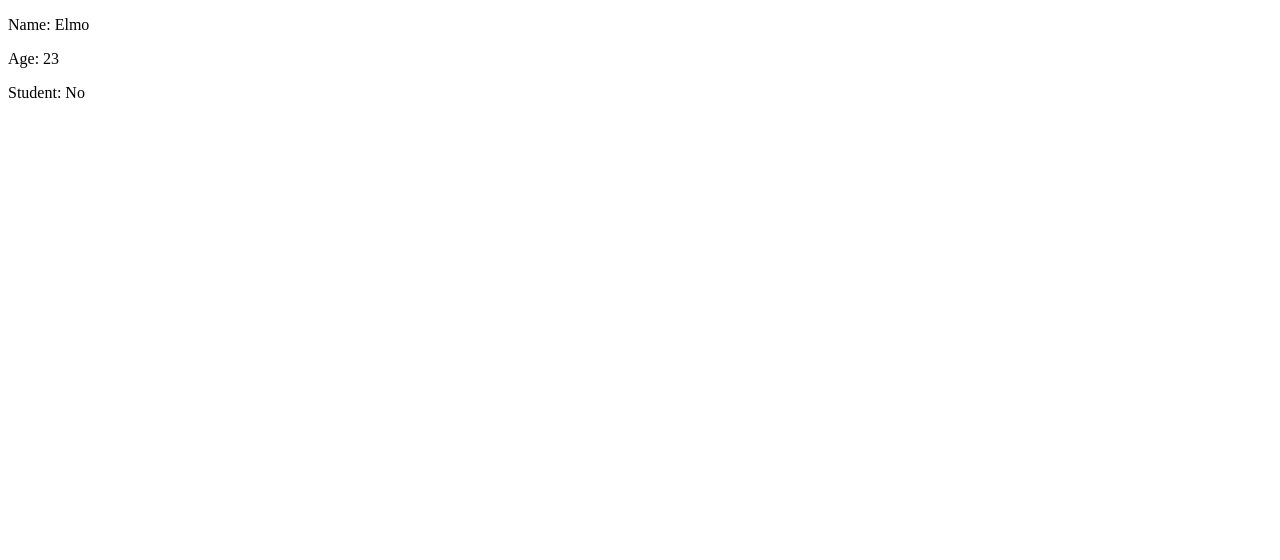
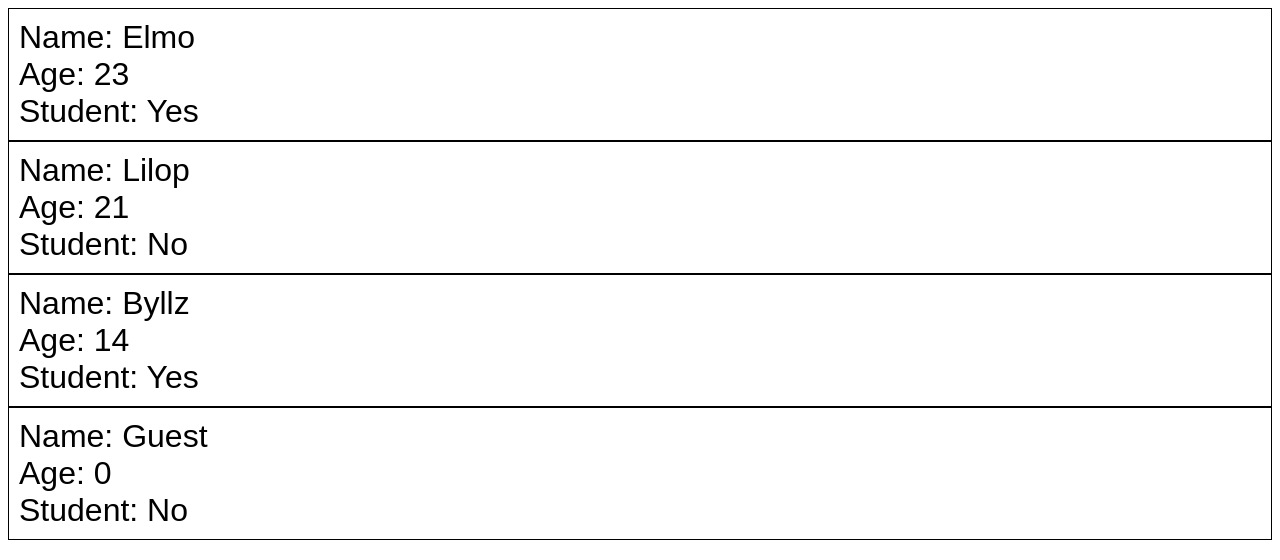
Before and after one commit to Delta-ReFz/ReactPractice, a React (Vite) app: page / in a window 1280 px wide. Shown: the top 560 px of the page. Built offline with nearby package versions, Linux system fonts and the light colour scheme.

Commit message:
learned how props worked

```diff
--- a/src/App.jsx
+++ b/src/App.jsx
@@ -1,13 +1,14 @@
 import Students from "./Students"
-
-
 
 
 function App() {
 
     return (
         <>
-           <Students name="Elmo" age={23} isStudent={false}/>
+           <Students name="Elmo" age={23} isStudent={true}/>
+           <Students name="Lilop" age={21} isStudent={false}/>
+           <Students name="Byllz" age={14} isStudent={true}/>
+           <Students/>
         </>
     )
 }
--- a/src/Students.jsx
+++ b/src/Students.jsx
@@ -1,8 +1,9 @@
+import PropTypes from 'prop-types';
 
 function Students(props) {
 
     return(
-        <div>
+        <div className="student">
             <p>Name: {props.name}</p>
             <p>Age: {props.age}</p>
             <p>Student: {props.isStudent ? "Yes" : "No"}</p>
@@ -10,4 +11,18 @@ function Students(props) {
     );
 }
 
+Students.propTypes = {
+    name: PropTypes.string,
+    age: PropTypes.number,
+    isStudent: PropTypes.bool,
+
+}
+
+Students.defaultProps = {
+
+    name: "Guest",
+    age: 0,
+    isStudent: false,
+}
+
 export default Students
--- a/src/index.css
+++ b/src/index.css
@@ -1,3 +1,13 @@
+.student{
+  font-family: Arial, Helvetica, sans-serif;
+  font-size: 2em;
+  padding: 10px;
+  border: 1px solid black;
+}
+
+.student p{
+  margin: 0;
+}
 
 .button {
   background-color: hsl(200, 100%, 50%);
```
